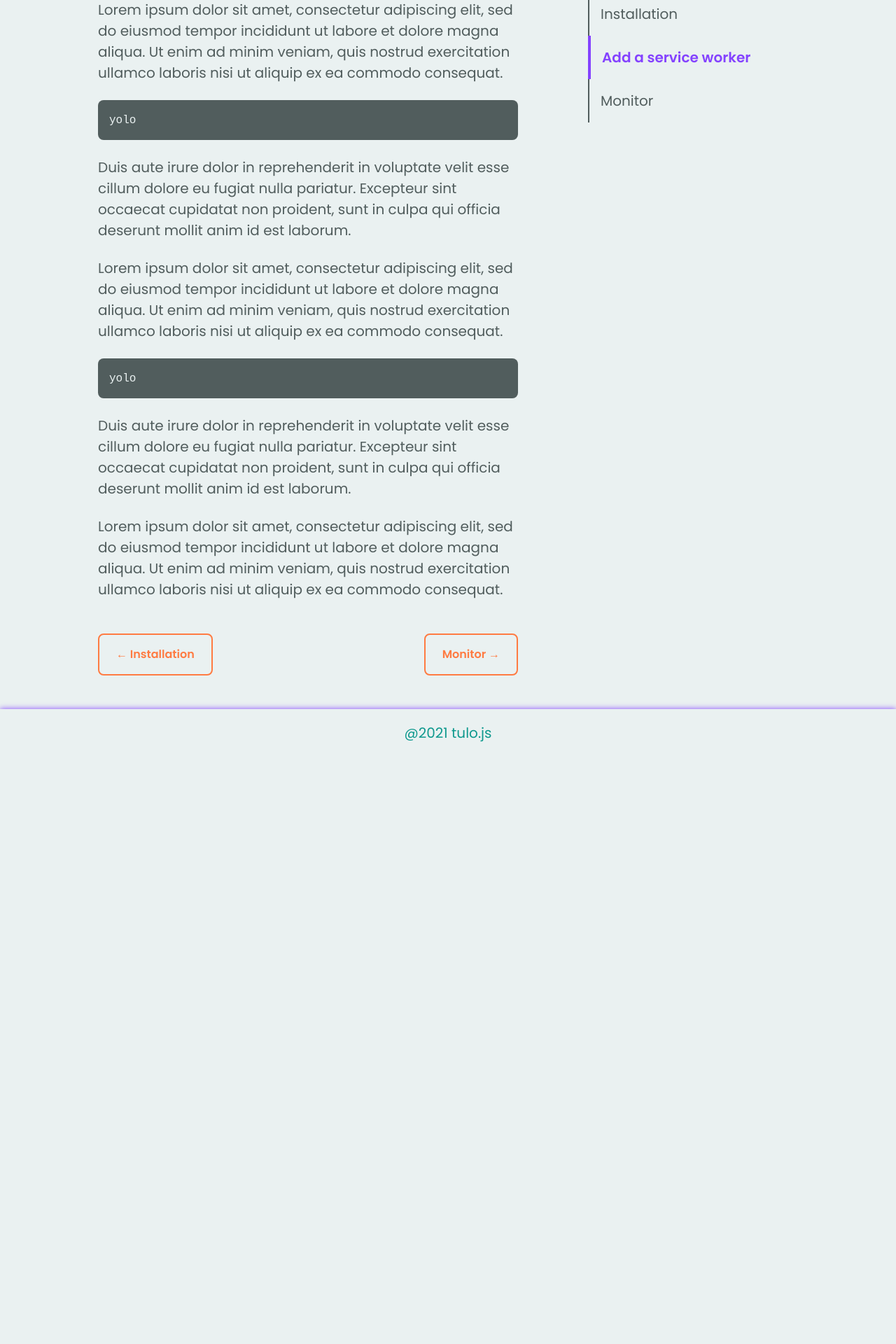
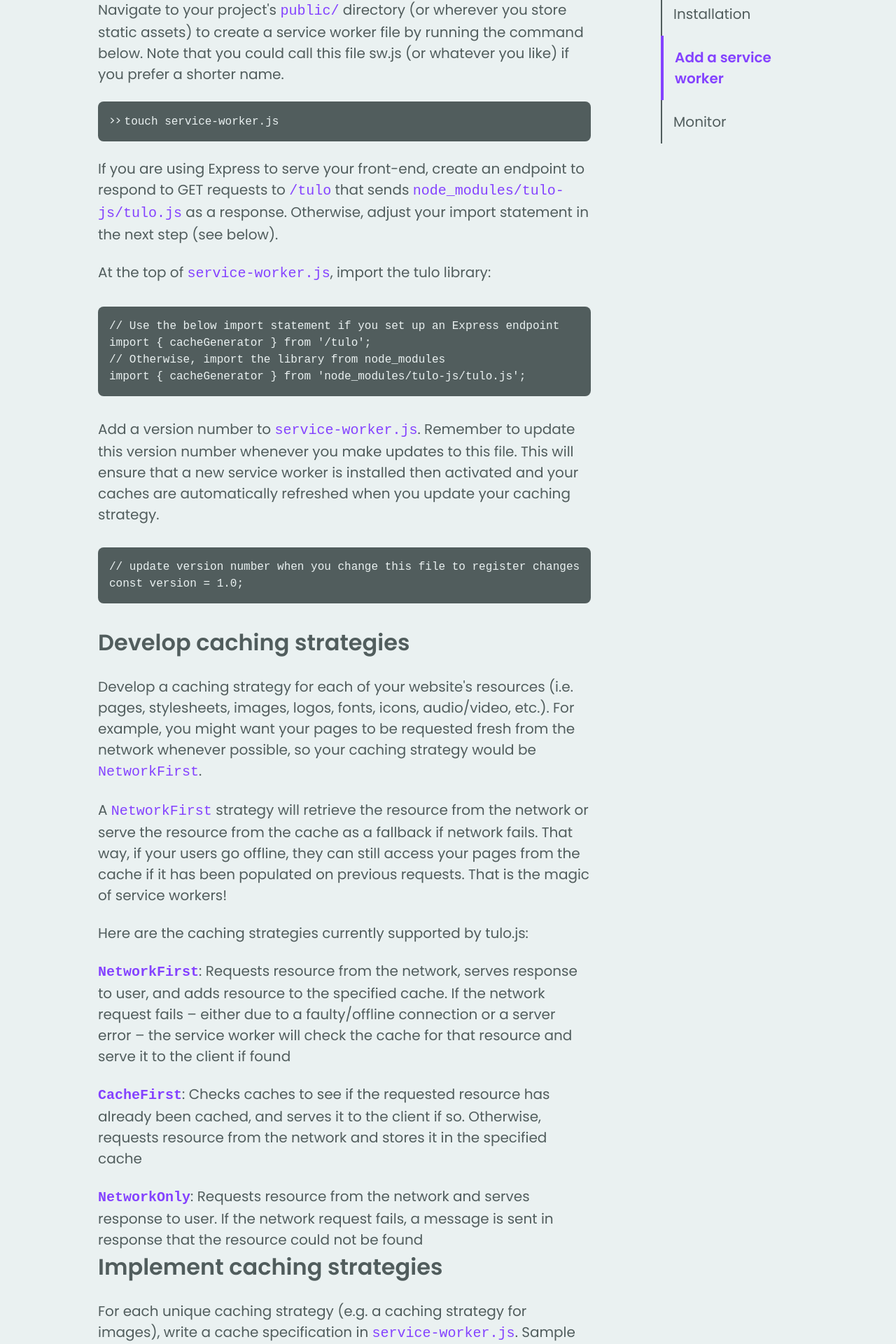
Before and after one commit to oslabs-beta/tulo-js-app, a Next.js app: page /docs/add-a-service-worker in a window 1280 px wide. Shown: the part 189-2109 px from the top of the page at 70% size. Before the commit the page ends 1270 px from the top, so only its background shows below. Built offline with nearby package versions, Linux system fonts and the light colour scheme; no server answers.

Commit message:
Update docs content

```diff
--- a/pages/docs/add-a-service-worker.tsx
+++ b/pages/docs/add-a-service-worker.tsx
@@ -6,6 +6,7 @@ import DocsSidebar from '../../components/docs/DocsSidebar';
 import DocsHeading from '../../components/docs/DocsHeading';
 import DocsTextBlock from '../../components/docs/DocsTextBlock';
 import CodeSnippet from '../../components/docs/CodeSnippet';
+import InlineCode from '../../components/docs/InlineCode';
 import DocsNextPrev from '../../components/docs/DocsNextPrev';
 
 const AddServiceWorker = () => {
@@ -20,36 +21,155 @@ const AddServiceWorker = () => {
           <DocsContent>
             <DocsHeading>Add a service worker</DocsHeading>
             <DocsTextBlock>
-              Lorem ipsum dolor sit amet, consectetur adipiscing elit, sed do
-              eiusmod tempor incididunt ut labore et dolore magna aliqua. Ut
-              enim ad minim veniam, quis nostrud exercitation ullamco laboris
-              nisi ut aliquip ex ea commodo consequat.
+              Navigate to your project&apos;s <InlineCode>public/</InlineCode>{' '}
+              directory (or wherever you store static assets) to create a
+              service worker file by running the command below. Note that you
+              could call this file sw.js (or whatever you like) if you prefer a
+              shorter name.
             </DocsTextBlock>
-            <CodeSnippet>yolo</CodeSnippet>
+            <CodeSnippet terminal={true}>touch service-worker.js</CodeSnippet>
             <DocsTextBlock>
-              Duis aute irure dolor in reprehenderit in voluptate velit esse
-              cillum dolore eu fugiat nulla pariatur. Excepteur sint occaecat
-              cupidatat non proident, sunt in culpa qui officia deserunt mollit
-              anim id est laborum.
+              If you are using Express to serve your front-end, create an
+              endpoint to respond to GET requests to{' '}
+              <InlineCode>/tulo</InlineCode> that sends{' '}
+              <InlineCode>node_modules/tulo-js/tulo.js</InlineCode> as a
+              response. Otherwise, adjust your import statement in the next step
+              (see below).
             </DocsTextBlock>
             <DocsTextBlock>
-              Lorem ipsum dolor sit amet, consectetur adipiscing elit, sed do
-              eiusmod tempor incididunt ut labore et dolore magna aliqua. Ut
-              enim ad minim veniam, quis nostrud exercitation ullamco laboris
-              nisi ut aliquip ex ea commodo consequat.
+              At the top of <InlineCode>service-worker.js</InlineCode>, import
+              the tulo library:
             </DocsTextBlock>
-            <CodeSnippet>yolo</CodeSnippet>
+            <pre>
+              <CodeSnippet terminal={false}>
+                {`// Use the below import statement if you set up an Express endpoint\nimport { cacheGenerator } from '/tulo';\n// Otherwise, import the library from node_modules\nimport { cacheGenerator } from 'node_modules/tulo-js/tulo.js';`}
+              </CodeSnippet>
+            </pre>
             <DocsTextBlock>
-              Duis aute irure dolor in reprehenderit in voluptate velit esse
-              cillum dolore eu fugiat nulla pariatur. Excepteur sint occaecat
-              cupidatat non proident, sunt in culpa qui officia deserunt mollit
-              anim id est laborum.
+              Add a version number to <InlineCode>service-worker.js</InlineCode>
+              . Remember to update this version number whenever you make updates
+              to this file. This will ensure that a new service worker is
+              installed then activated and your caches are automatically
+              refreshed when you update your caching strategy.
+            </DocsTextBlock>
+            <pre>
+              <CodeSnippet terminal={false}>
+                {`// update version number when you change this file to register changes\nconst version = 1.0;`}
+              </CodeSnippet>
+            </pre>
+            <DocsHeading>Develop caching strategies</DocsHeading>
+            <DocsTextBlock>
+              Develop a caching strategy for each of your website&apos;s
+              resources (i.e. pages, stylesheets, images, logos, fonts, icons,
+              audio/video, etc.). For example, you might want your pages to be
+              requested fresh from the network whenever possible, so your
+              caching strategy would be <InlineCode>NetworkFirst</InlineCode>.
             </DocsTextBlock>
             <DocsTextBlock>
-              Lorem ipsum dolor sit amet, consectetur adipiscing elit, sed do
-              eiusmod tempor incididunt ut labore et dolore magna aliqua. Ut
-              enim ad minim veniam, quis nostrud exercitation ullamco laboris
-              nisi ut aliquip ex ea commodo consequat.
+              A <InlineCode>NetworkFirst</InlineCode> strategy will retrieve the
+              resource from the network or serve the resource from the cache as
+              a fallback if network fails. That way, if your users go offline,
+              they can still access your pages from the cache if it has been
+              populated on previous requests. That is the magic of service
+              workers!
+            </DocsTextBlock>
+            <DocsTextBlock>
+              Here are the caching strategies currently supported by tulo.js:
+            </DocsTextBlock>
+            <DocsTextBlock>
+              <strong>
+                <InlineCode>NetworkFirst</InlineCode>
+              </strong>
+              : Requests resource from the network, serves response to user, and
+              adds resource to the specified cache. If the network request fails
+              – either due to a faulty/offline connection or a server error –
+              the service worker will check the cache for that resource and
+              serve it to the client if found
+            </DocsTextBlock>
+            <DocsTextBlock>
+              <strong>
+                <InlineCode>CacheFirst</InlineCode>
+              </strong>
+              : Checks caches to see if the requested resource has already been
+              cached, and serves it to the client if so. Otherwise, requests
+              resource from the network and stores it in the specified cache
+            </DocsTextBlock>
+            <DocsTextBlock>
+              <strong>
+                <InlineCode>NetworkOnly</InlineCode>
+              </strong>
+              : Requests resource from the network and serves response to user.
+              If the network request fails, a message is sent in response that
+              the resource could not be found
+            </DocsTextBlock>
+            <DocsHeading>Implement caching strategies</DocsHeading>
+            <DocsTextBlock>
+              For each unique caching strategy (e.g. a caching strategy for
+              images), write a cache specification in{' '}
+              <InlineCode>service-worker.js</InlineCode>. Sample code for
+              caching your images is provided below.
+            </DocsTextBlock>
+            <pre>
+              <CodeSnippet terminal={false}>
+                {`const imageCacheSpec = {\n  name: 'imageCache' + version,\n  types: ['image/png'],\n  urls: ['/logo.png', '/icon.png', 'banner.png'],\n  strategy: 'CacheFirst',\n  expiration: 60*60*1000\n};`}
+              </CodeSnippet>
+            </pre>
+            <DocsTextBlock>
+              See below for a boilerplate cache spec you can copy and paste in
+              your file. Note that the <InlineCode>expiration</InlineCode> field
+              is optional – by default, caches will be refreshed whenever the
+              service worker restarts.
+            </DocsTextBlock>
+            <pre>
+              <CodeSnippet terminal={false}>
+                {`const sampleCacheSpec = {\n  name: '' + version, // e.g. 'pageCache' + version\n  types: [], // e.g. text/html\n  urls: [], // e.g. 'index/html'\n  strategy: '', // e.g. NetworkFirst\n  expiration: 60*60*1000 // in ms (optional)\n}`}
+              </CodeSnippet>
+            </pre>
+            <DocsTextBlock>
+              At the bottom of <InlineCode>service-worker.js</InlineCode>, add
+              your defined cache specifications into an array, and pass it as an
+              argument to the <InlineCode>cacheGenerator</InlineCode> function.
+            </DocsTextBlock>
+            <pre>
+              <CodeSnippet terminal={false}>
+                {`// If you have multiple cacheSpecs for different file types,\n// include your markup caches before images, stylesheets, fonts, etc.\ncacheGenerator([pagesCacheSpec, imageCacheSpec, stylesCacheSpec]);`}
+              </CodeSnippet>
+            </pre>
+            <DocsHeading>Register service worker</DocsHeading>
+            <DocsTextBlock>
+              In your project&apos;s root file, add the below code snippet to
+              register your service worker. If you are running a React app, this
+              would be in your top-level component (e.g.{' '}
+              <InlineCode>index.jsx</InlineCode>).
+            </DocsTextBlock>
+            <DocsTextBlock>
+              If you are creating a project with static HTML pages, add this
+              snippet in your root HTML file (i.e.{' '}
+              <InlineCode>index.html</InlineCode>) at the bottom of your body
+              tag within an opening{' '}
+              <InlineCode>{`<script type='module'>`}</InlineCode> tag and a
+              closing <InlineCode>{`</script>`}</InlineCode> tag.
+            </DocsTextBlock>
+            <pre>
+              <CodeSnippet terminal={false}>
+                {`if (navigator.serviceWorker) {\n  await navigator.serviceWorker.register('service-worker.js', {\n    type: 'module',\n    scope: '/'\n  });\n}`}
+              </CodeSnippet>
+            </pre>
+            <DocsHeading>
+              Check your service worker and caches in DevTools
+            </DocsHeading>
+            <DocsTextBlock>
+              Serve your application then open up Google Chrome and navigate to
+              your website. Open DevTools by clicking inspect (or entering
+              cmd+option+I on Mac, ctrl+shift+I on Windows). Navigate to the
+              Application panel and click Service Worker on the sidebar. You
+              should see a new service worker installed and activated.
+            </DocsTextBlock>
+            <DocsTextBlock>
+              Click on Cache Storage in the Application panel sidebar under
+              Cache. Here you should be able to see each cache you created in{' '}
+              <InlineCode>service-worker.js</InlineCode> and the files stored in
+              them.
             </DocsTextBlock>
             <DocsNextPrev
               prev='Installation'
--- a/pages/docs/install.tsx
+++ b/pages/docs/install.tsx
@@ -21,9 +21,9 @@ const Install = () => {
             <DocsHeading>Installation</DocsHeading>
             <DocsTextBlock>
               Navigate to the root of your project in the terminal and enter the
-              command below.
+              command below to install the tulo-js npm package.
             </DocsTextBlock>
-            <CodeSnippet>npm install tulojs</CodeSnippet>
+            <CodeSnippet terminal={true}>npm install tulo-js</CodeSnippet>
             <DocsTextBlock>
               Once you have the tulo.js npm package installed, head over to the
               next section to add a service worker.
```
Also changed, not shown: pages/docs/getting-started.tsx (+24 -10 lines), pages/docs/monitor.tsx (+18 -9 lines).
